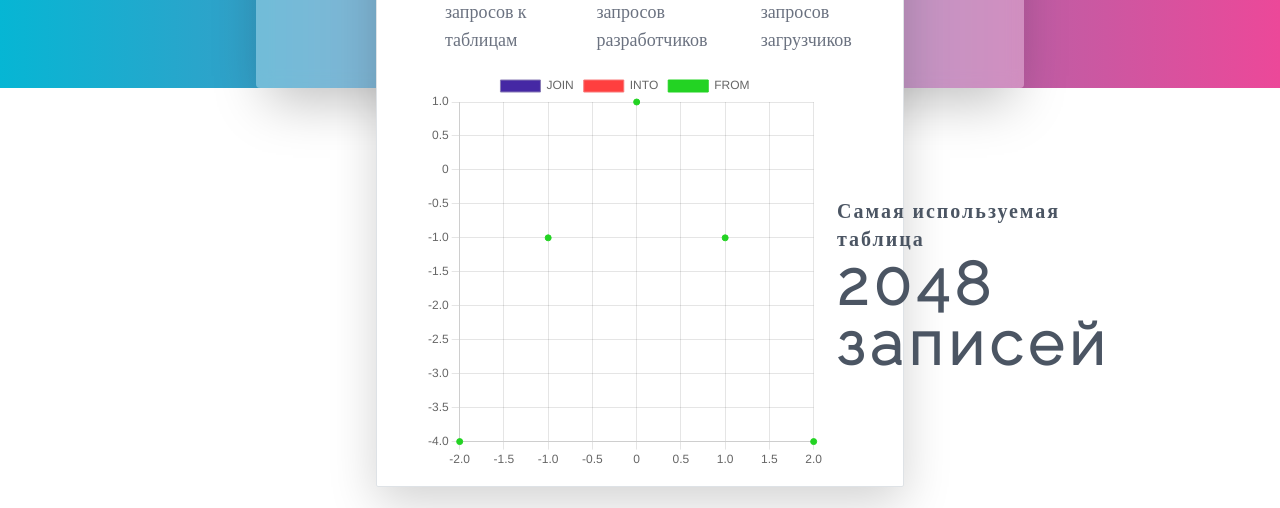
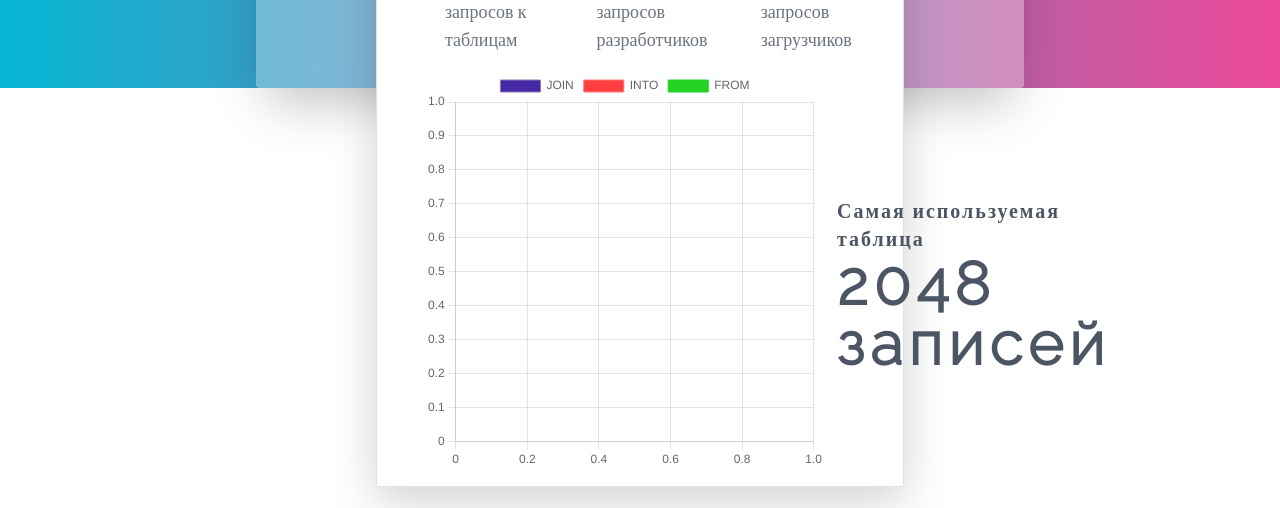
Before and after one commit to K-Team-Coders/AfterburnerSQL, a Vue app in the folder frontend/: page / in a window 1280 px wide. Shown: the part 792-1300 px from the top of the page. Built offline with nearby package versions, Linux system fonts and the light colour scheme.

Commit message:
fixed graphs

```diff
--- a/frontend/src/components/charts/ScatterChart.vue
+++ b/frontend/src/components/charts/ScatterChart.vue
@@ -90,16 +90,14 @@ export default {
             fill: false,
             borderColor: '#887BB5',
             backgroundColor: '#4528A4',
-            data: [ join
-            ]
+            data: [ {x:23, y:234} ]
           },
           {
             label: 'INTO',
             fill: false,
             borderColor: '#f87979',
             backgroundColor: '#FF3F3F',
-            data: [
-            ]
+            data: [ {x: 34, y:245} ]
           },
           {
             label: 'FROM',
--- a/frontend/src/views/MainPage.vue
+++ b/frontend/src/views/MainPage.vue
@@ -185,16 +185,22 @@ props: {
       type: Array,
       default: () => []
     },
-
+    into: {
+      type: Array,
+      default: () => []
+    },
+    join: {
+      type: Array,
+      default: () => []
+    },
+    from: {
+      type: Array,
+      default: () => []
+    },
   },
 data()
 {
       return {
-
-        tables1: '',
-        from: '',
-        into:'',
-        join:'',
         chartData: {
         datasets: [
           {
@@ -210,36 +216,14 @@ data()
             fill: false,
             borderColor: '#f87979',
             backgroundColor: '#FF3F3F',
-            data: [
-            ]
+            data: [ this.into ]
           },
           {
             label: 'FROM',
             fill: false,
             borderColor: '#23D323',
             backgroundColor: '#23D323',
-            data: [
-              {
-                x: -2,
-                y: -4
-              },
-              {
-                x: -1,
-                y: -1
-              },
-              {
-                x: 0,
-                y: 1
-              },
-              {
-                x: 1,
-                y: -1
-              },
-              {
-                x: 2,
-                y: -4
-              }
-            ]
+            data: [ this.from ]
           }
         ]
       },
@@ -262,7 +246,7 @@ data()
       submitFile(){
             let formData = new FormData();
             formData.append('file', this.file);
-            axios.post( 'http://127.0.0.1:8000/main/load_file/',
+            axios.post( 'http://127.0.0.1:8000/main/load_file_tables/',
                 formData,
                 {
                 headers: {
@@ -270,11 +254,9 @@ data()
                 }
               }
             ).then(response => {
-                this.tables1 = response.data.tables
-                this.from = response.data.from
-                this.into = response.data.into
-                this.join = response.data.join
-               console.log(this.join)
+                this.$data.chartData.datasets[0].data = response.data.join
+                this.$data.chartData.datasets[1].data = response.data.into
+                this.$data.chartData.datasets[2].data = response.data.from
             });
         },
       handleFileUpload(){
```
